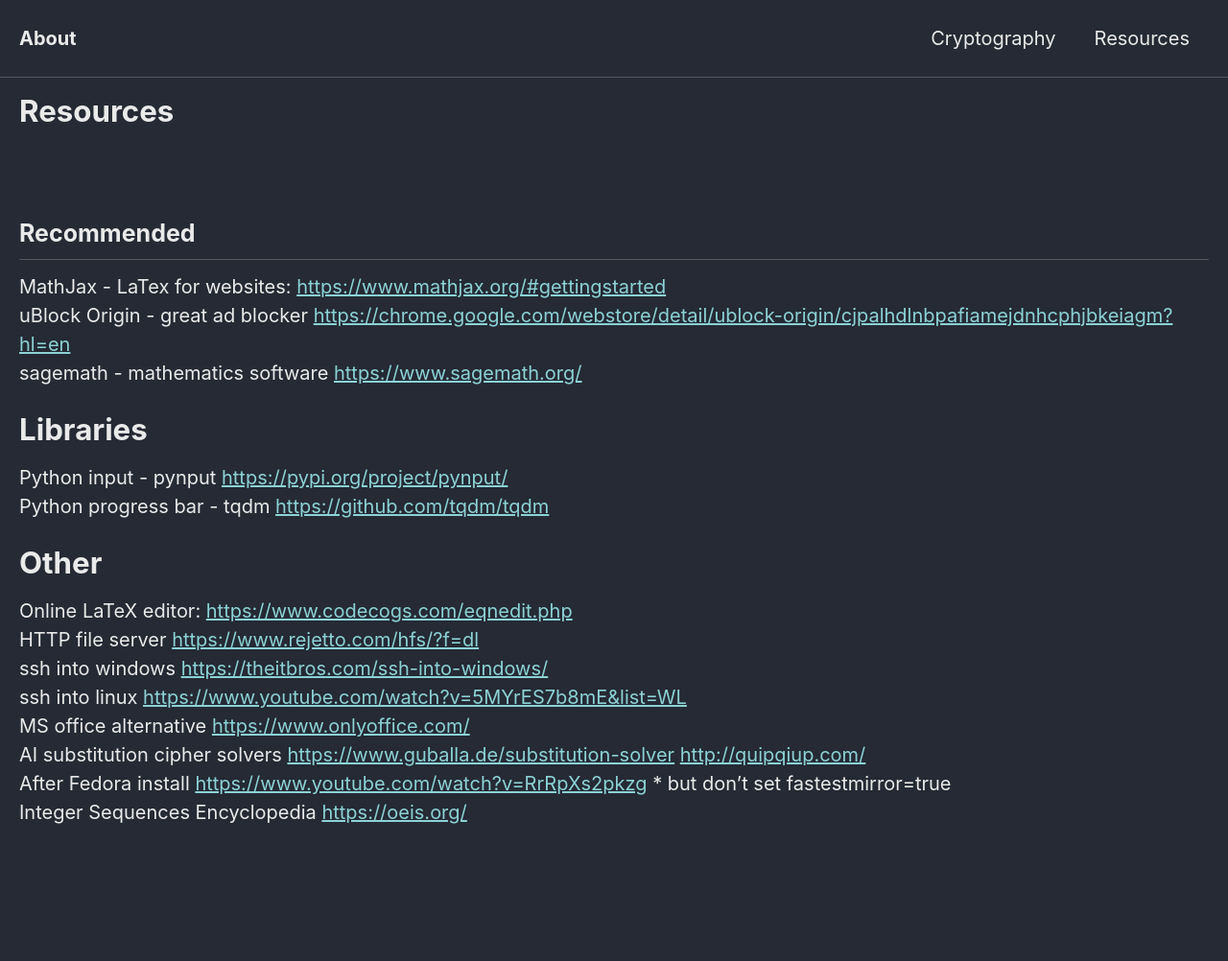
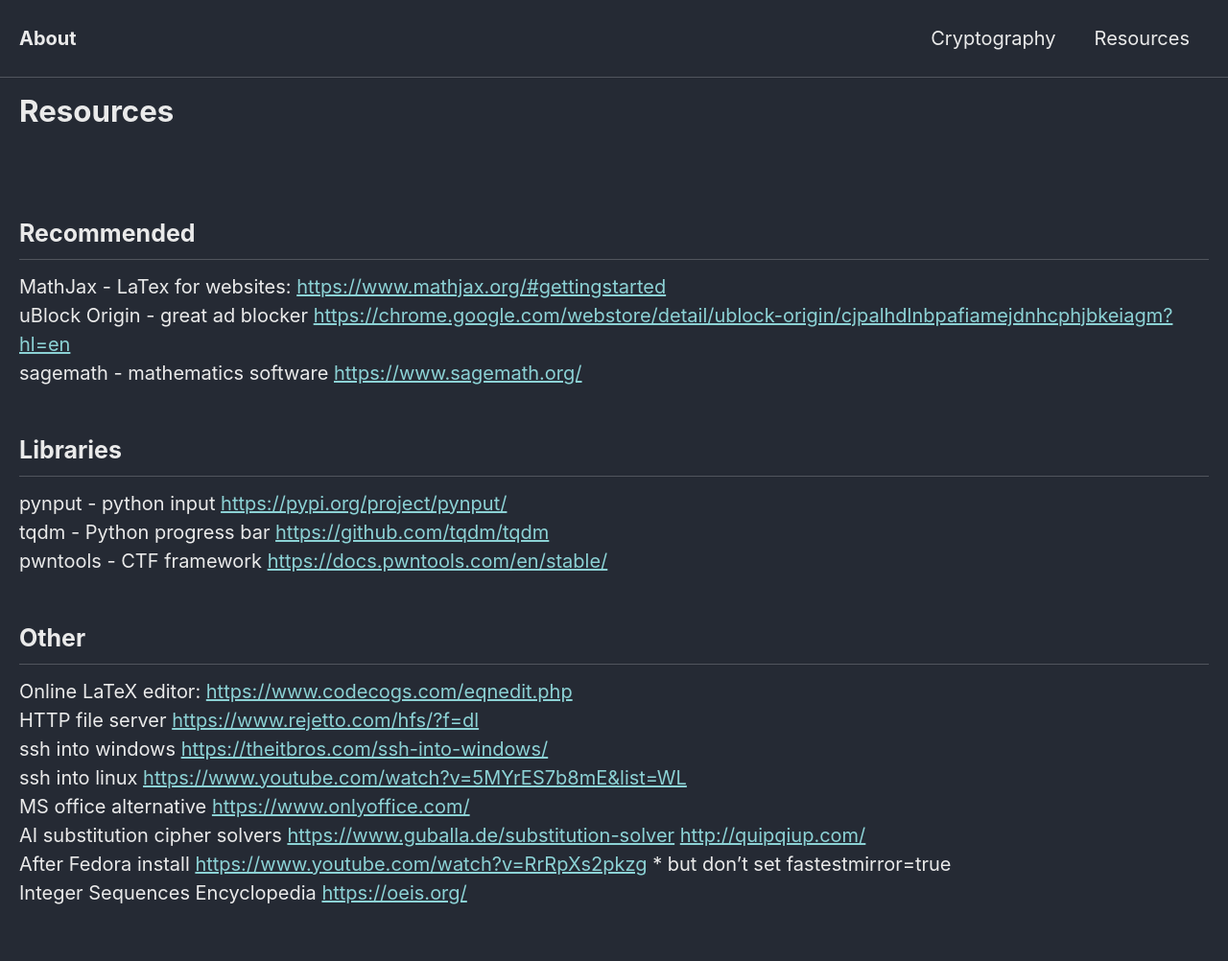
Before and after one commit to Connor-McCartney/Connor-McCartney.github.io, a Jekyll site: the page built from _pages/resources.md, in a window 1280 px wide. Shown: the whole page at 96% size. Built offline with Jekyll 4.4.1, drawn with Linux system fonts in a browser that asks for light colours; cached includes are drawn as plain includes; before the commit the page ends 918 px from its top, so only the background shows below that.

Commit message:
Update resources.md

```diff
--- a/_pages/resources.md
+++ b/_pages/resources.md
@@ -11,13 +11,13 @@ MathJax - LaTex for websites: <https://www.mathjax.org/#gettingstarted> <br>
 uBlock Origin - great ad blocker <https://chrome.google.com/webstore/detail/ublock-origin/cjpalhdlnbpafiamejdnhcphjbkeiagm?hl=en> <br>
 sagemath - mathematics software <https://www.sagemath.org/> <br>
 
-# Libraries
+## Libraries
 
-Python input - pynput <https://pypi.org/project/pynput/> <br>
-Python progress bar - tqdm <https://github.com/tqdm/tqdm> <br>
+pynput - python input <https://pypi.org/project/pynput/> <br>
+tqdm - Python progress bar <https://github.com/tqdm/tqdm> <br>
+pwntools - CTF framework <https://docs.pwntools.com/en/stable/> <br>
 
-
-# Other
+## Other
 
 Online LaTeX editor: <https://www.codecogs.com/eqnedit.php> <br>
 HTTP file server <https://www.rejetto.com/hfs/?f=dl> <br>
```
